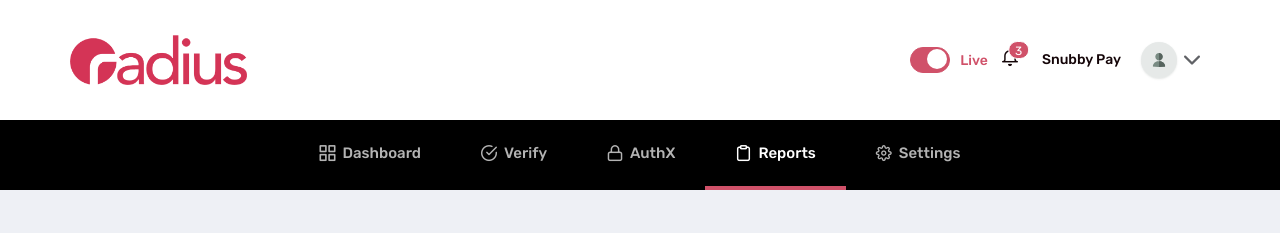
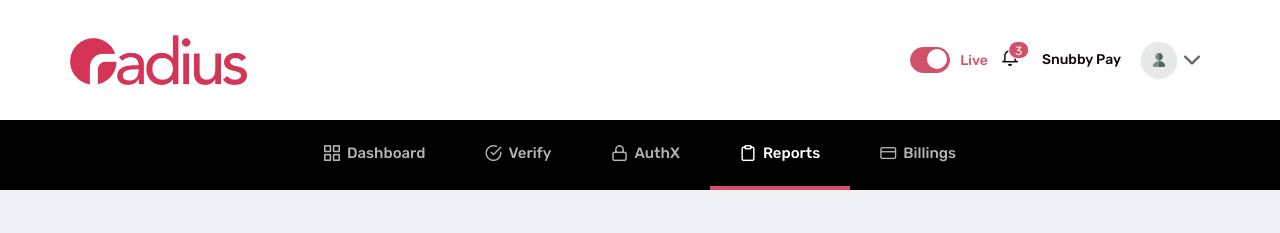
Before and after one commit to ismailomodara/radius-dashboard, a Vue app: page /reports in a window 1280 px wide. Shown: the top 233 px of the page. Built offline with nearby package versions, Linux system fonts and the light colour scheme; no server answers.

Commit message:
Disabled settings

```diff
--- a/src/layouts/app.vue
+++ b/src/layouts/app.vue
@@ -97,9 +97,9 @@ export default {
           name: 'reports'
         },
         {
-          icon: 'settings',
-          label: 'Settings',
-          name: 'settings'
+          icon: 'credit-card',
+          label: 'Billings',
+          name: 'billings'
         }
       ]
     }
```
